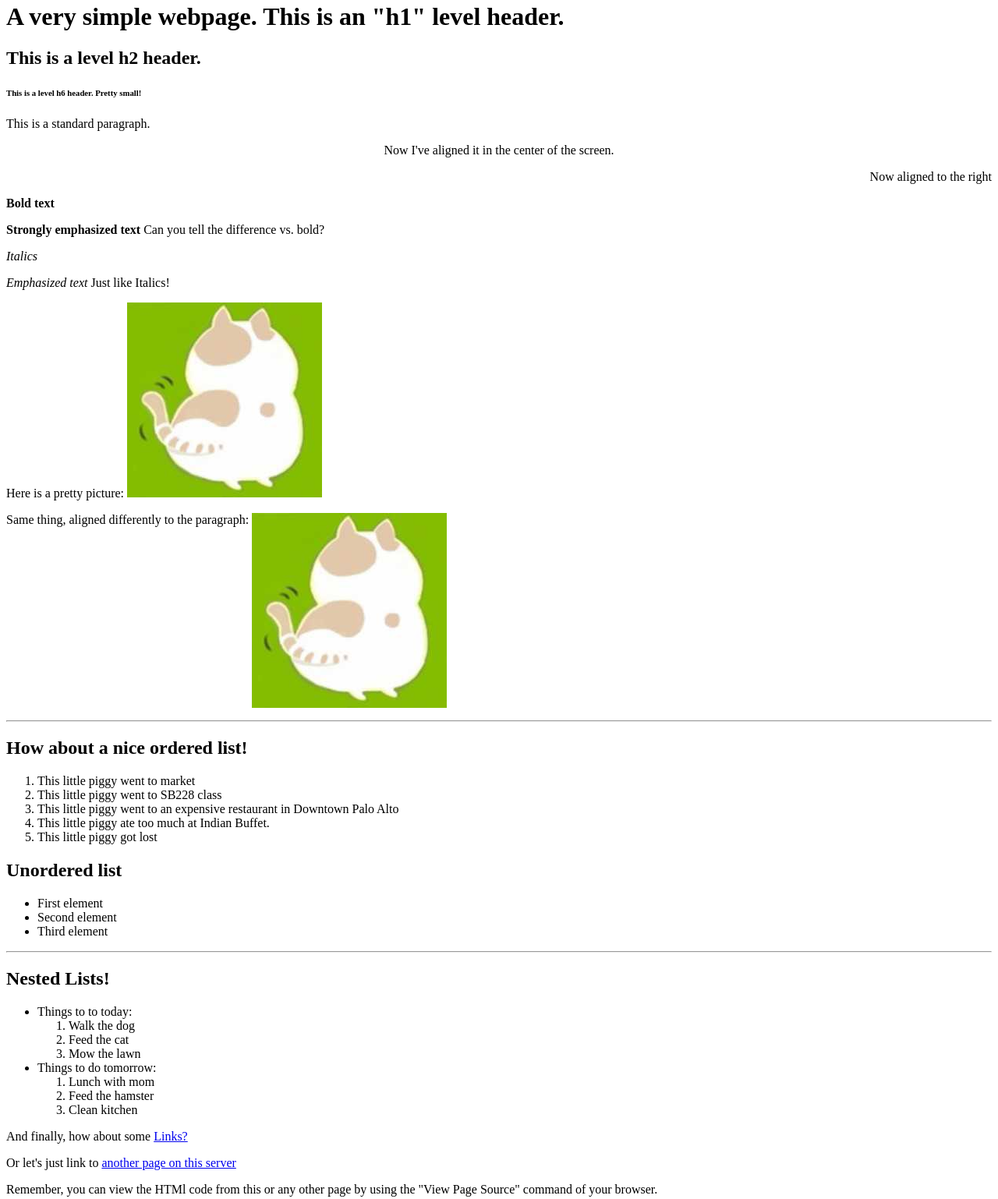
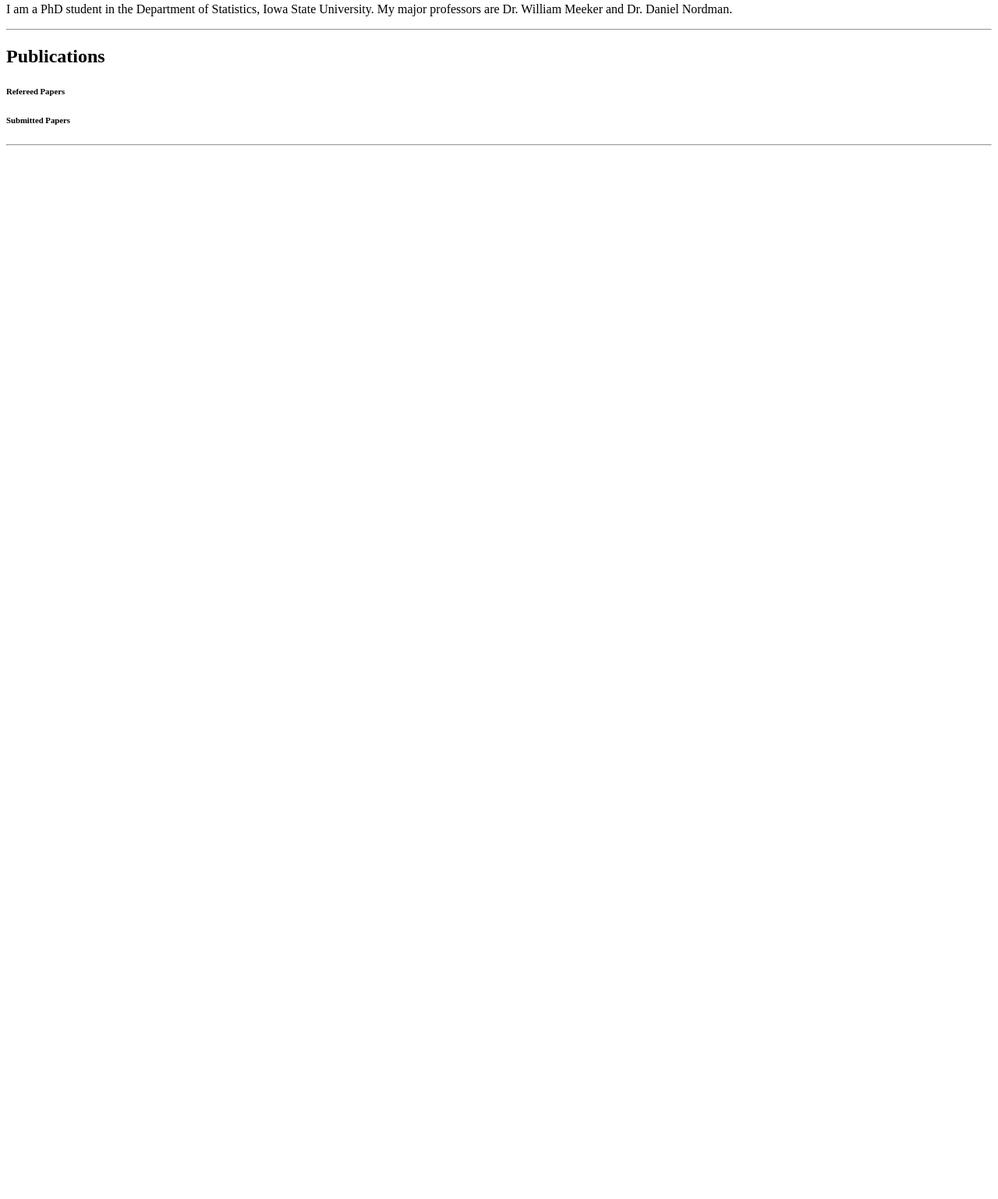
Before and after one commit to tianqinglong/tianqinglong.github.io, a plain HTML site: page index.html in a window 1280 px wide. Shown: the part 5-1543 px from the top of the page at 78% size. After the commit the page ends 800 px from the top, so only its background shows below. Drawn offline with Linux system fonts and the light colour scheme.

Commit message:
add basic infor

```diff
--- a/index.html
+++ b/index.html
@@ -2,78 +2,19 @@
 <html>
 
 <head>
-<title>A very simple webpage</title>
+<title>Qinglong Tian's Personal Webpage</title>
 <basefont size=4>
 </head>
 
 <body bgcolor=FFFFFF>
+<p>I am a PhD student in the Department of Statistics, Iowa State University. My major professors are Dr. William Meeker and Dr. Daniel Nordman.</p>
+<hr>
+<h2>Publications</h2>
+<h6>Refereed Papers</h6>
 
-<h1>A very simple webpage. This is an "h1" level header.</h1>
-
-<h2>This is a level h2 header.</h2>
-
-<h6>This is a level h6 header.  Pretty small!</h6>
-
-<p>This is a standard paragraph.</p>
-
-<p align=center>Now I've aligned it in the center of the screen.</p>
-
-<p align=right>Now aligned to the right</p>
-
-<p><b>Bold text</b></p>
-
-<p><strong>Strongly emphasized text</strong>  Can you tell the difference vs. bold?</p>
-
-<p><i>Italics</i></p>
-
-<p><em>Emphasized text</em>  Just like Italics!</p>
-
-<p>Here is a pretty picture: <img src=graph/IMG_2974.PNG alt="Pretty Picture"></p>
-
-<p>Same thing, aligned differently to the paragraph: <img align=top src=graph/IMG_2974.PNG alt="Pretty Picture"></p>
+<h6>Submitted Papers</h6>
 
 <hr>
-
-<h2>How about a nice ordered list!</h2>
-<ol>
-  <li>This little piggy went to market
-  <li>This little piggy went to SB228 class
-  <li>This little piggy went to an expensive restaurant in Downtown Palo Alto
-  <li>This little piggy ate too much at Indian Buffet.
-  <li>This little piggy got lost
-</ol>
-
-<h2>Unordered list</h2>
-<ul>
-  <li>First element
-  <li>Second element
-  <li>Third element
-</ul>
-
-<hr>
-
-<h2>Nested Lists!</h2>
-<ul>
-  <li>Things to to today:
-    <ol>
-      <li>Walk the dog
-      <li>Feed the cat
-      <li>Mow the lawn
-    </ol>
-  <li>Things to do tomorrow:
-    <ol>
-      <li>Lunch with mom
-      <li>Feed the hamster
-      <li>Clean kitchen
-    </ol>
-</ul>
-
-<p>And finally, how about some <a href=http://www.yahoo.com/>Links?</a></p>
-
-<p>Or let's just link to <a href=../../index.html>another page on this server</a></p>
-
-<p>Remember, you can view the HTMl code from this or any other page by using the "View Page Source" command of your browser.</p>
-
 </body>
 
 </html>
```
